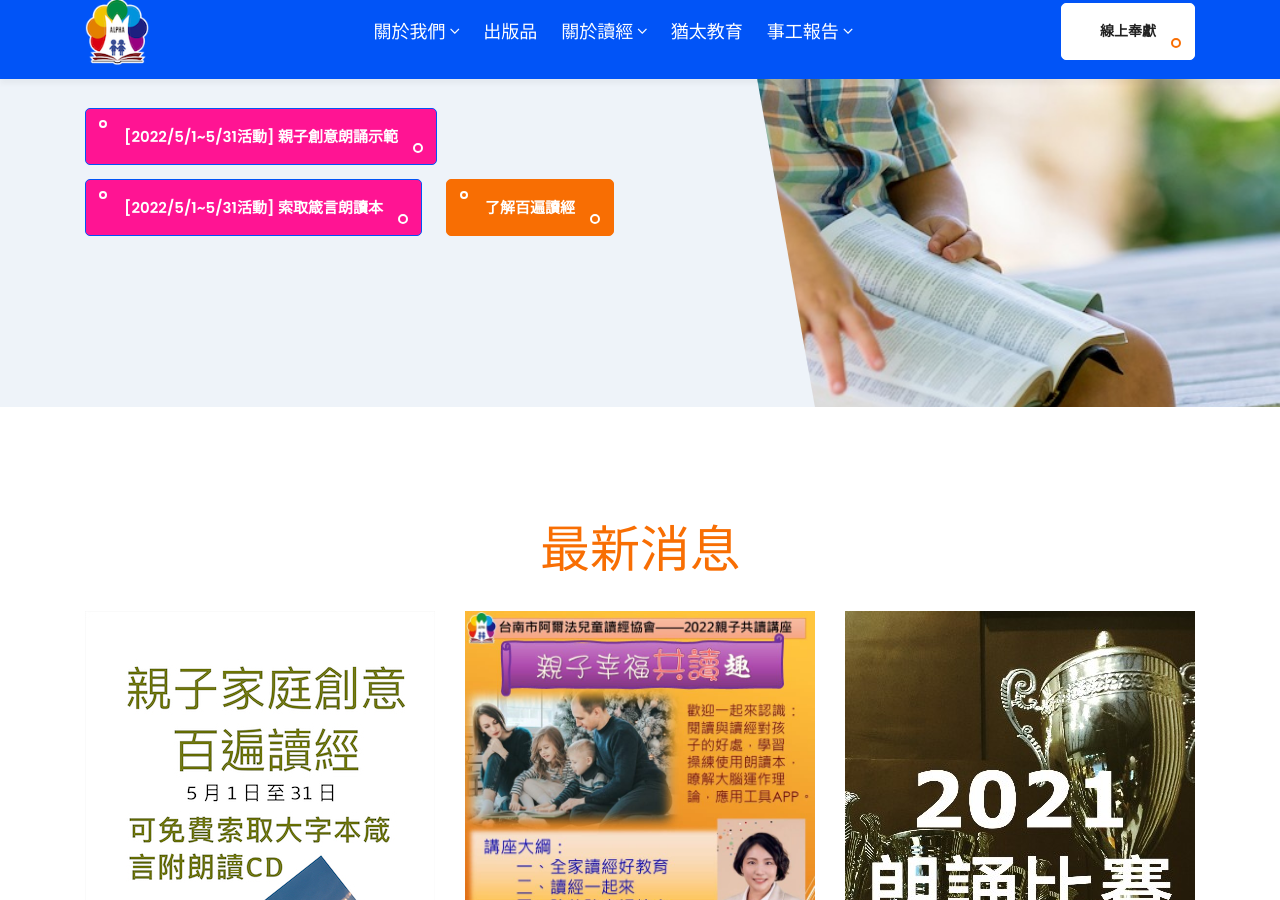
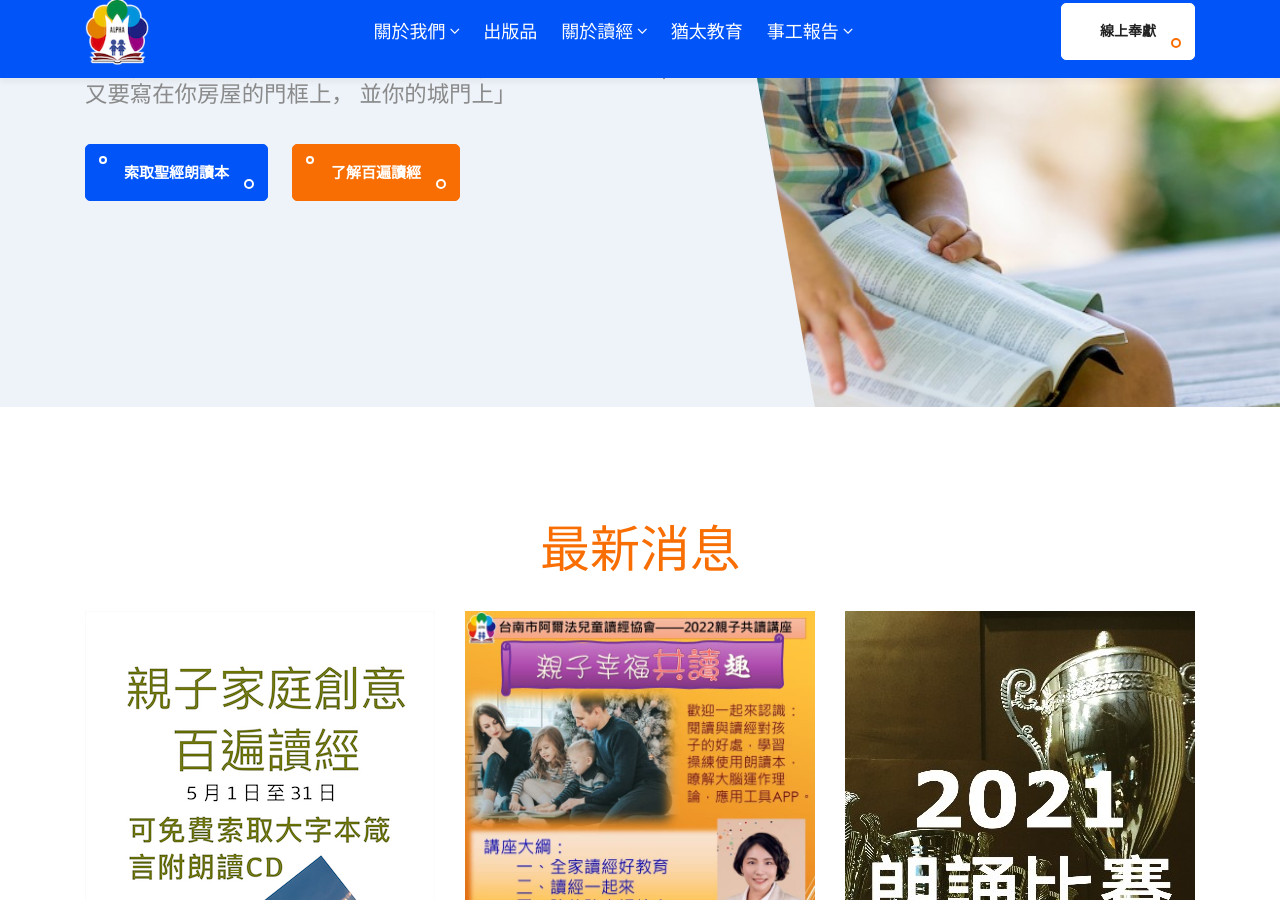
Before and after one commit to alpha6309/website, a Jekyll site: the page built from index.html, in a window 1280 px wide and 900 px high, scrolled down 498 px. Built offline with Jekyll 4.4.1, drawn with Linux system fonts in a browser that asks for light colours; comment, search, counter and statistics services are not loaded.

Commit message:
移除五月家庭讀經活動相關按鈕

```diff
--- a/_includes/hero_area.html
+++ b/_includes/hero_area.html
@@ -22,13 +22,9 @@
                         }
                     </style>
                     <ul class="wow fadeInLeft" data-wow-duration="1.2s" data-wow-delay="1s" >
-                        <li><a class="main-btn " style="background: DeepPink" target="_blank" href="https://www.youtube.com/watch?v=9isguGqsmKk&t=66s">[2022/5/1~5/31活動] 親子創意朗誦示範</a></li>
                         <li>
-                            <a class="main-btn" style="background: DeepPink" target="_blank" href="https://forms.gle/q2yrK8g2FJkjqk728">[2022/5/1~5/31活動] 索取箴言朗讀本</a></li>
+                            {% include request_book_button.html %}
                         </li>
-                        <!--<li>
-                            {% include request_book_button.html %}
-                        </li>-->
                         <li><a class="main-btn main-btn-2" href="{{site.baseurl}}/pages/關於讀經">了解百遍讀經</a></li>
                     </ul>
                 </div>
```
